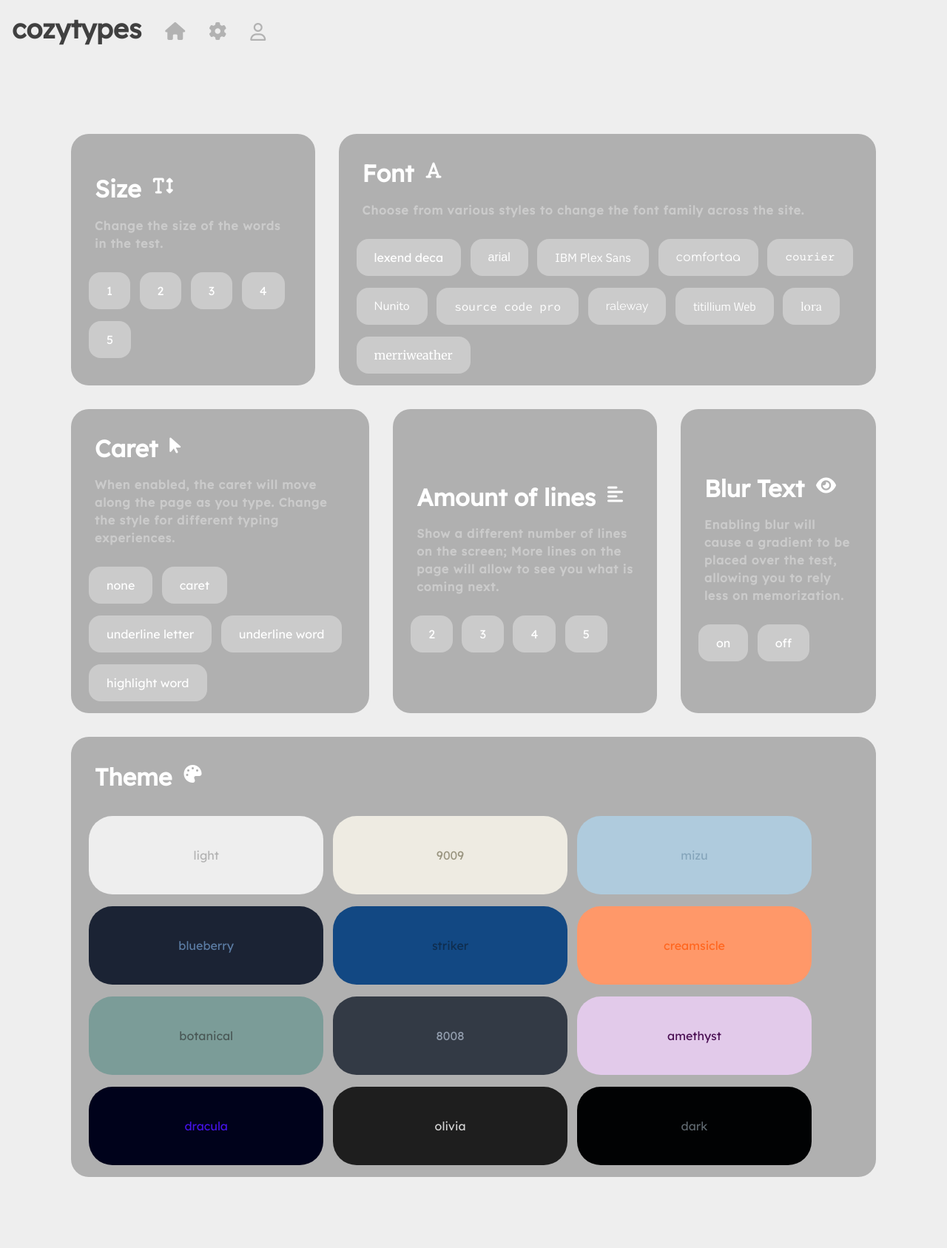
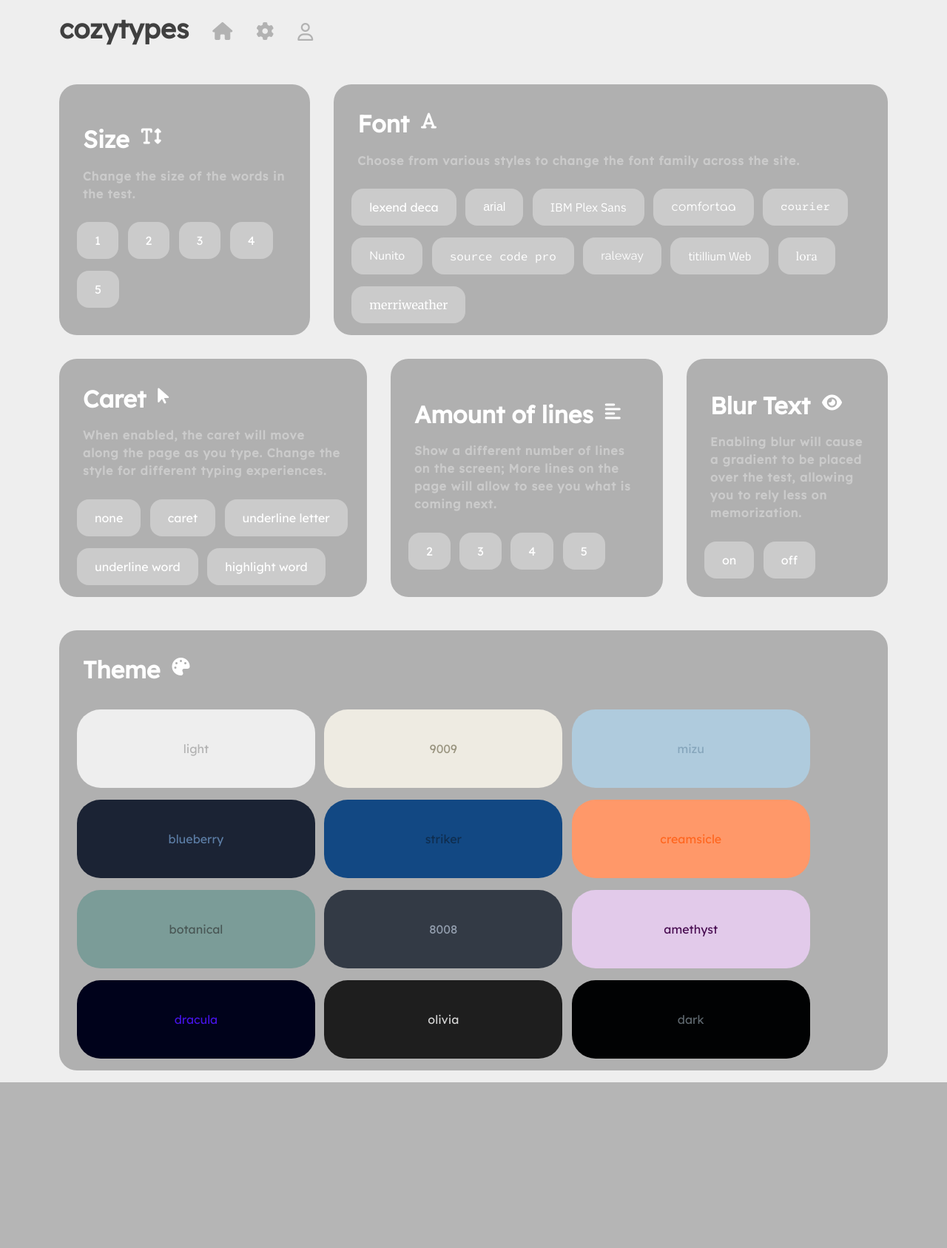
Before and after one commit to alexmcbrier/cozytypes, a PHP site: page /preferences in a window 1280 px wide. Shown: the whole page at 74% size. After the commit the page ends 1463 px from the top, so only its background shows below. Run offline with PHP 8.4, Linux system fonts and the light colour scheme; data that the repository does not hold is empty; some libraries are stand-ins or nearby versions.

Commit message:
change width

```diff
--- a/login.php
+++ b/login.php
@@ -53,8 +53,7 @@ if ($_SERVER["REQUEST_METHOD"] === "POST") {
     <body class="main-body">
         <div id="mainContent">
             <?php include "./nav.php" ?>
-            <div id="middle">
-                <form method ="post" style = "width: 60%; margin: auto">
+            <form id="middle" method ="post" style = "width: 70%; margin: auto;">
                 <h1 id="loginHeader">Hello there, welcome back</h1>
                 <?php if ($is_invalid) : ?>
                     <div id="invalid">Invalid login</div>
@@ -66,7 +65,6 @@ if ($_SERVER["REQUEST_METHOD"] === "POST") {
                     <a class="loginBtn" id="loginButton2" href="signup">Sign Up</a>
                 </div>
             </form>
-            </div>
             <?php include "./footer.php" ?>
         </div>
     </body>
--- a/preferences.php
+++ b/preferences.php
@@ -7,9 +7,10 @@ session_start();
 <?php include "./head.php" ?>
 
 <body>
-    <?php include "./nav.php" ?>
+
     <div id="notifications"></div>
-    <form id="preferencesArea" method="POST" action="preferences.php">
+    <form id="mainContent" method="POST" action="preferences.php">
+        <?php include "./nav.php" ?>
         <div class="preferences">
             <div class="horizontalAlign">
                 <div id="sizesContainer" class="rowContainer" style="width: 30%">
--- a/signup.php
+++ b/signup.php
@@ -66,8 +66,7 @@ if ($_SERVER["REQUEST_METHOD"] == "POST") {
     <body class="main-body">
         <div id="mainContent">
             <?php include "./nav.php" ?>
-            <div id="middle">
-                <form method ="post" style = "width: 60%; margin: auto">
+            <form id="middle" method ="post" style = "width: 70%; margin: auto;">
                 <h1 id = "loginHeader">sign up</h1>
                 <?php if ($is_invalid) : ?>
                     <div id="invalid">Invalid Credentials</div>
@@ -78,7 +77,6 @@ if ($_SERVER["REQUEST_METHOD"] == "POST") {
                 <input type="text" autocomplete = "off" placeholder="confirm password" id="confirm"  name = "confirm">
                 <button class = "loginBtn" id = "loginButton1" type="submit" value="submit" name="register">Create account</button>
             </form>
-            </div>
             <?php include "./footer.php" ?>
         </div>
     </body>
--- a/style.php
+++ b/style.php
@@ -189,7 +189,7 @@ include "themes.scss"; //file contains all fonts
 
     #mainContent {
         transition: all .5s ease-in-out 0s;
-        width: 80%;
+        width: 90%;
         margin: auto;
         display: grid;
         gap: .8rem;
@@ -502,12 +502,6 @@ include "themes.scss"; //file contains all fonts
     .blur {
         filter: blur(.25rem);
     }
-
-    #preferencesArea {
-        padding: 5rem;
-        align-items: center;
-    }
-
     .correct {
         color: var(--correct);
     }
```
Lines whose indentation alone changed are shown as unchanged.
